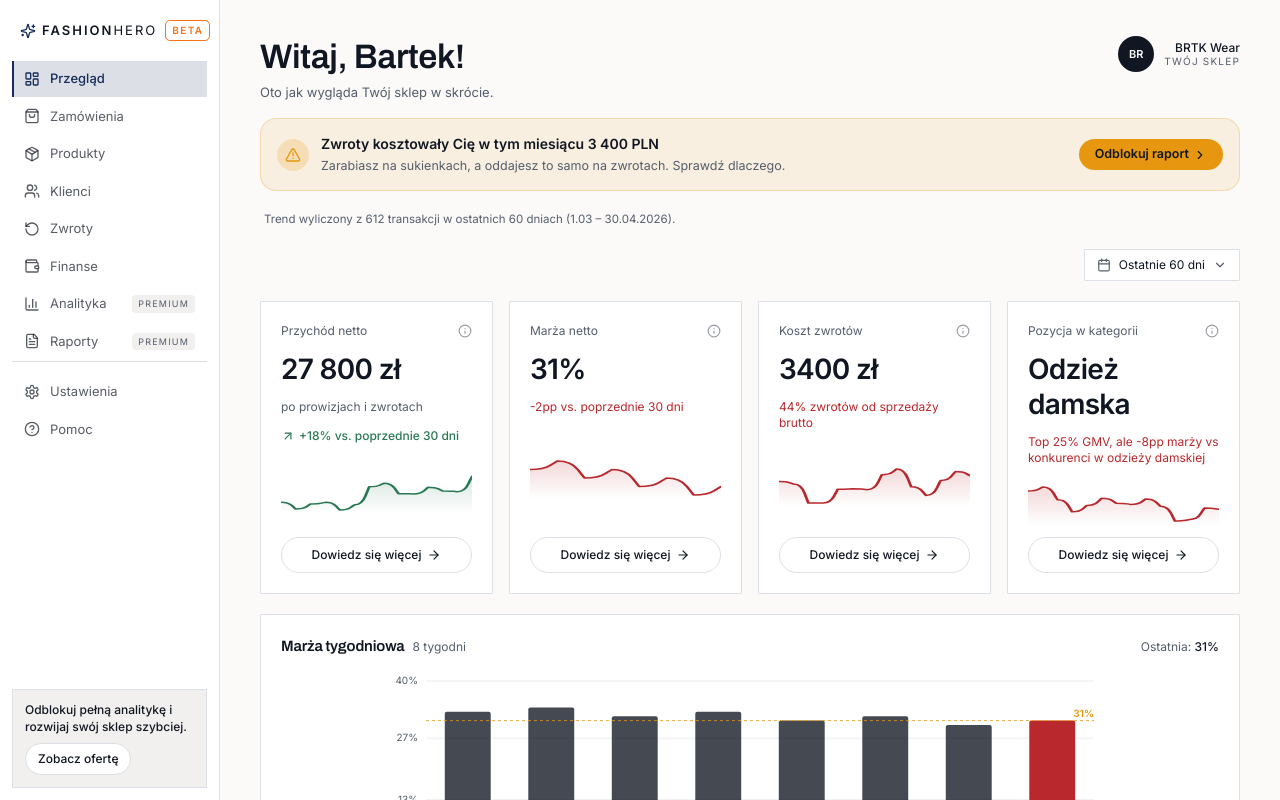
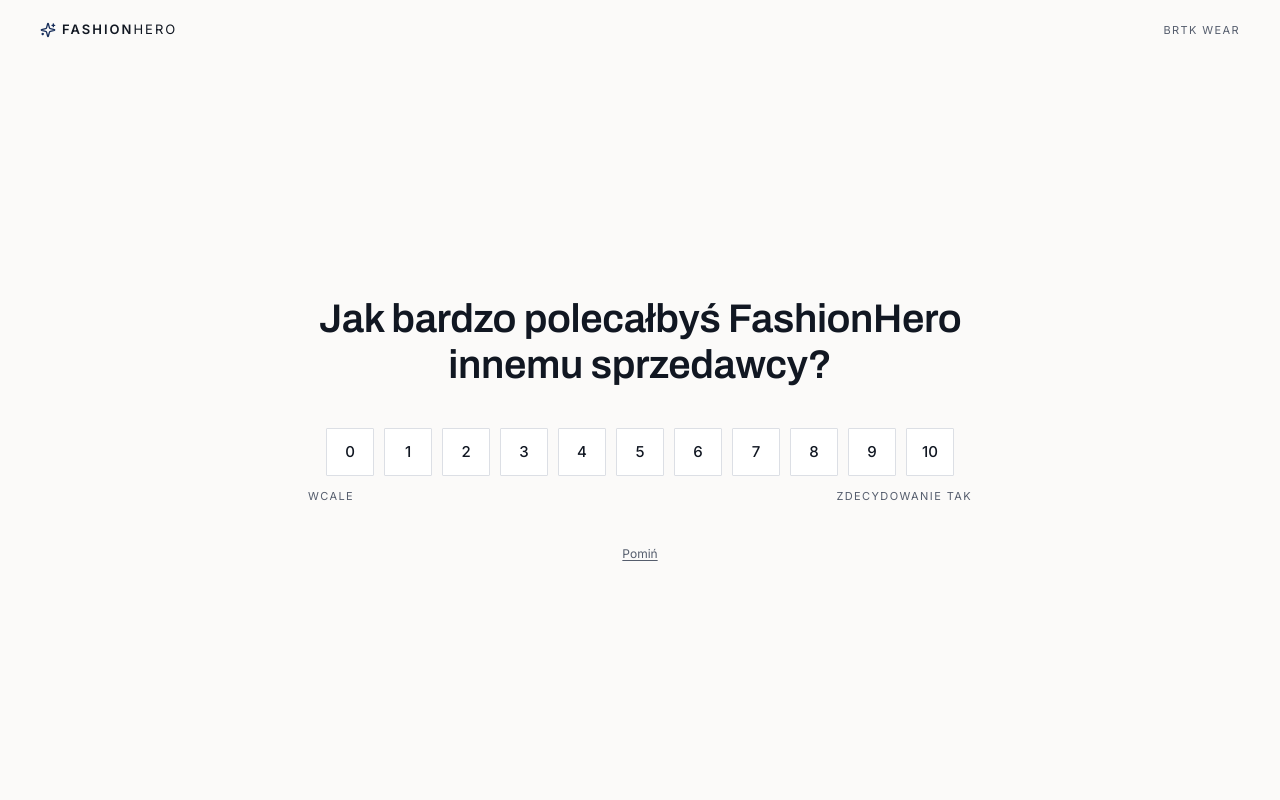
Before and after one commit to AXmagic/fashion-hero-sellersuccessbundle-test, a React (Vite) app: page /seller/bartek in a window 1280 px wide. Shown: the top 800 px of the page. Built offline with nearby package versions, Linux system fonts and the light colour scheme.

Commit message:
Changes
Co-authored-by: AXmagic <270324718+AXmagic@users.noreply.github.com>

```diff
--- a/src/App.tsx
+++ b/src/App.tsx
@@ -5,6 +5,7 @@ import { Toaster } from "@/components/ui/toaster";
 import { TooltipProvider } from "@/components/ui/tooltip";
 import SellerLanding from "./pages/seller/SellerLanding.tsx";
 import SellerFlow from "./pages/seller/SellerFlow.tsx";
+import SellerNps from "./pages/seller/SellerNps.tsx";
 import SellerUnlock from "./pages/seller/SellerUnlock.tsx";
 import SellerEvents from "./pages/seller/SellerEvents.tsx";
 import NotFound from "./pages/NotFound.tsx";
@@ -23,8 +24,10 @@ const App = () => (
           {import.meta.env.DEV && (
             <Route path="/seller/_events" element={<SellerEvents />} />
           )}
-          <Route path="/seller/:profile" element={<SellerFlow />} />
+          <Route path="/seller/:profile" element={<SellerNps />} />
+          <Route path="/seller/:profile/flow" element={<SellerFlow />} />
           <Route path="/seller/:profile/unlock" element={<SellerUnlock />} />
+
           <Route path="*" element={<NotFound />} />
         </Routes>
       </BrowserRouter>
--- /dev/null
+++ b/src/components/seller/NpsFollowupDialog.tsx
@@ -0,0 +1,88 @@
+import { useState } from "react";
+import { z } from "zod";
+import {
+  Dialog,
+  DialogContent,
+  DialogHeader,
+  DialogTitle,
+  DialogDescription,
+  DialogFooter,
+} from "@/components/ui/dialog";
+import { Textarea } from "@/components/ui/textarea";
+
+const schema = z.string().trim().max(500);
+
+interface Props {
+  open: boolean;
+  onClose: () => void;
+  onSubmit: (text: string) => void;
+}
+
+export default function NpsFollowupDialog({ open, onClose, onSubmit }: Props) {
+  const [value, setValue] = useState("");
+  const [error, setError] = useState<string | null>(null);
+
+  const submit = () => {
+    const parsed = schema.safeParse(value);
+    if (!parsed.success) {
+      setError("Maksymalnie 500 znaków.");
+      return;
+    }
+    const text = parsed.data;
+    if (!text) {
+      onClose();
+      return;
+    }
+    onSubmit(text);
+    setValue("");
+    setError(null);
+  };
+
+  const skip = () => {
+    setValue("");
+    setError(null);
+    onClose();
+  };
+
+  return (
+    <Dialog open={open} onOpenChange={(o) => !o && skip()}>
+      <DialogContent className="sm:max-w-md">
+        <DialogHeader>
+          <DialogTitle className="font-serif text-2xl leading-tight">
+            Co w Twoim sklepie chcesz naprawić w pierwszej kolejności?
+          </DialogTitle>
+          <DialogDescription>
+            Jedno zdanie wystarczy. Pomoże nam zrozumieć, czego brakuje.
+          </DialogDescription>
+        </DialogHeader>
+        <Textarea
+          value={value}
+          onChange={(e) => {
+            setValue(e.target.value);
+            if (error) setError(null);
+          }}
+          maxLength={500}
+          rows={4}
+          placeholder="np. nie wiem, dlaczego klientki zwracają sukienki"
+        />
+        {error && <p className="text-[12px] text-destructive">{error}</p>}
+        <DialogFooter className="gap-2 sm:gap-2">
+          <button
+            type="button"
+            onClick={skip}
+            className="text-[13px] text-muted-foreground hover:text-foreground px-4 py-2"
+          >
+            Pomiń
+          </button>
+          <button
+            type="button"
+            onClick={submit}
+            className="bg-foreground text-background font-semibold text-[13px] px-5 py-2.5 rounded-full hover:opacity-90"
+          >
+            Wyślij
+          </button>
+        </DialogFooter>
+      </DialogContent>
+    </Dialog>
+  );
+}
--- /dev/null
+++ b/src/pages/seller/SellerNps.tsx
@@ -0,0 +1,95 @@
+import { useEffect, useState } from "react";
+import { Navigate, useNavigate, useParams, Link } from "react-router-dom";
+import { Sparkles } from "lucide-react";
+import { getProfile } from "@/lib/sellerProfiles";
+import { getSessionPrice } from "@/lib/wtpPrice";
+import { logEvent } from "@/lib/wtpLog";
+import { setNps } from "@/lib/npsStore";
+
+const SCALE = [0, 1, 2, 3, 4, 5, 6, 7, 8, 9, 10];
+
+export default function SellerNps() {
+  const { profile: profileId } = useParams();
+  const profile = getProfile(profileId);
+  const navigate = useNavigate();
+  const [submitting, setSubmitting] = useState<number | null>(null);
+
+  useEffect(() => {
+    window.scrollTo({ top: 0 });
+  }, []);
+
+  if (!profile) return <Navigate to="/seller" replace />;
+  const price = getSessionPrice(profile.id);
+
+  const pick = (value: number) => {
+    if (submitting != null) return;
+    setSubmitting(value);
+    setNps(profile.id, value);
+    logEvent({ type: "nps_submit", profile: profile.id, price, nps: value });
+    navigate(`/seller/${profile.id}/flow`);
+  };
+
+  const skip = () => navigate(`/seller/${profile.id}/flow`);
+
+  const toneFor = (n: number) =>
+    n <= 6
+      ? "hover:border-destructive hover:text-destructive"
+      : n <= 8
+        ? "hover:border-warning hover:text-warning"
+        : "hover:border-accent hover:text-accent";
+
+  return (
+    <div className="min-h-screen bg-background flex flex-col">
+      <header className="px-5 md:px-10 py-5 flex items-center justify-between">
+        <Link to="/" className="flex items-center gap-1.5">
+          <Sparkles className="w-4 h-4 text-accent" />
+          <span className="text-[13px] font-semibold tracking-[2px]">
+            FASHION<span className="font-normal">HERO</span>
+          </span>
+        </Link>
+        <span className="text-[11px] uppercase tracking-[1.4px] text-muted-foreground">
+          {profile.shop}
+        </span>
+      </header>
+
+      <main className="flex-1 flex items-center justify-center px-5 md:px-10 py-10">
+        <div className="max-w-2xl w-full text-center">
+          <h1 className="font-serif text-3xl md:text-[40px] leading-[1.15]">
+            Jak bardzo polecałbyś FashionHero innemu sprzedawcy?
+          </h1>
+
+          <div className="mt-10">
+            <div className="flex flex-wrap justify-center gap-2 md:gap-2.5">
+              {SCALE.map((n) => (
+                <button
+                  key={n}
+                  type="button"
+                  onClick={() => pick(n)}
+                  disabled={submitting != null}
+                  aria-label={`Ocena ${n} z 10`}
+                  className={`w-11 h-11 md:w-12 md:h-12 rounded-md border border-border bg-card text-[15px] font-medium transition-colors disabled:opacity-50 ${toneFor(
+                    n,
+                  )} ${submitting === n ? "border-foreground text-foreground" : ""}`}
+                >
+                  {n}
+                </button>
+              ))}
+            </div>
+            <div className="flex justify-between mt-3 text-[11px] uppercase tracking-[1.4px] text-muted-foreground px-1">
+              <span>Wcale</span>
+              <span>Zdecydowanie tak</span>
+            </div>
+          </div>
+
+          <button
+            type="button"
+            onClick={skip}
+            className="mt-10 text-[12px] text-muted-foreground underline underline-offset-2 hover:text-foreground"
+          >
+            Pomiń
+          </button>
+        </div>
+      </main>
+    </div>
+  );
+}
```
